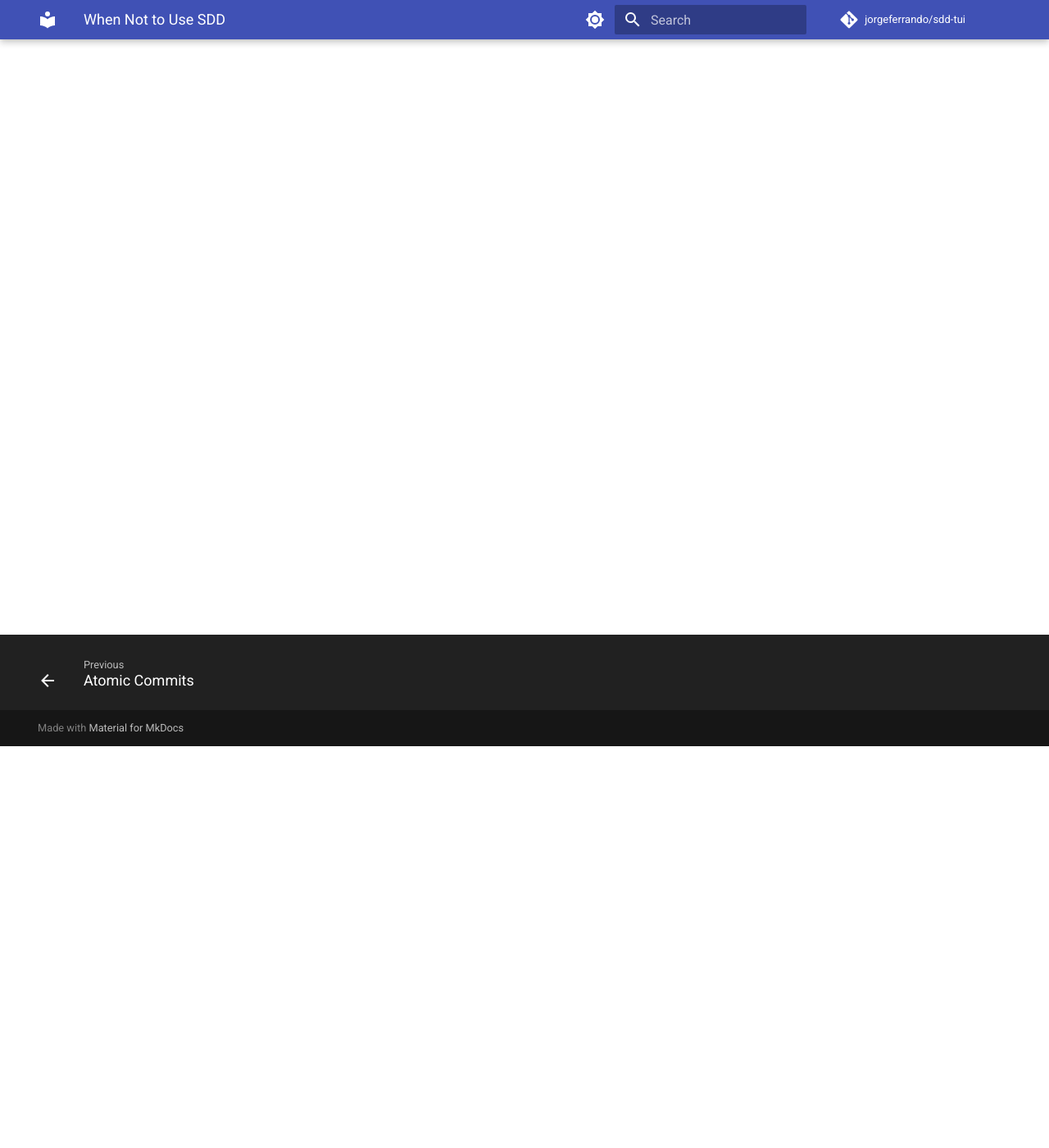
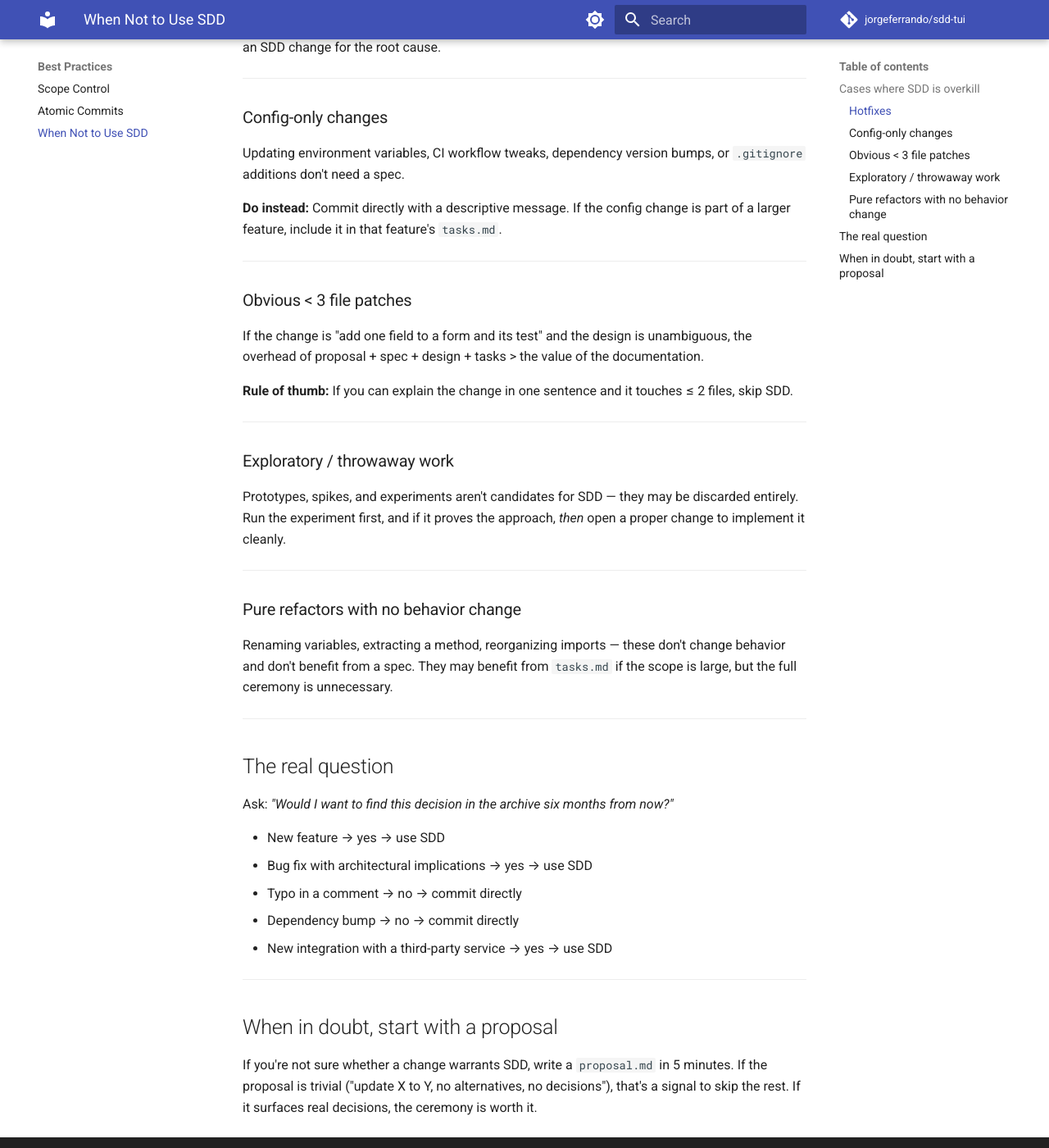
Before and after one commit to jorgeferrando/sdd-tui, an MkDocs documentation site: the page built from docs/best-practices/when-not-to-use-sdd.md, in a window 1280 px wide and 1400 px high, scrolled down 490 px. Shown: the whole window at 82% size. Built offline with MkDocs 1.6.1 and Material for MkDocs 9.7.7, drawn with Linux system fonts in a browser that asks for light colours; comment, search, counter and statistics services are not loaded; some of the changed text lies outside the part shown.

Commit message:
[docs-site-content] Add when-not-to-use-sdd best practice
Co-Authored-By: Claude Sonnet 4.6 <noreply@anthropic.com>

```diff
--- a/docs/best-practices/when-not-to-use-sdd.md
+++ b/docs/best-practices/when-not-to-use-sdd.md
@@ -1,4 +1,59 @@
 # When Not to Use SDD
 
-!!! note "Coming soon"
-    This page is part of the next documentation update.
+SDD adds value when a change is complex enough to benefit from a documented proposal, spec, and design. For small, routine changes, the ceremony adds friction without payoff.
+
+---
+
+## Cases where SDD is overkill
+
+### Hotfixes
+
+A production bug that needs to be fixed in the next 30 minutes is not the time for a proposal and spec review.
+
+**Do instead:** Fix it, commit with a clear message, merge. If the fix reveals a systemic issue, open an SDD change for the root cause.
+
+---
+
+### Config-only changes
+
+Updating environment variables, CI workflow tweaks, dependency version bumps, or `.gitignore` additions don't need a spec.
+
+**Do instead:** Commit directly with a descriptive message. If the config change is part of a larger feature, include it in that feature's `tasks.md`.
+
+---
+
+### Obvious < 3 file patches
+
+If the change is "add one field to a form and its test" and the design is unambiguous, the overhead of proposal + spec + design + tasks > the value of the documentation.
+
+**Rule of thumb:** If you can explain the change in one sentence and it touches ≤ 2 files, skip SDD.
+
+---
+
+### Exploratory / throwaway work
+
+Prototypes, spikes, and experiments aren't candidates for SDD — they may be discarded entirely. Run the experiment first, and if it proves the approach, *then* open a proper change to implement it cleanly.
+
+---
+
+### Pure refactors with no behavior change
+
+Renaming variables, extracting a method, reorganizing imports — these don't change behavior and don't benefit from a spec. They may benefit from `tasks.md` if the scope is large, but the full ceremony is unnecessary.
+
+---
+
+## The real question
+
+Ask: *"Would I want to find this decision in the archive six months from now?"*
+
+- New feature → yes → use SDD
+- Bug fix with architectural implications → yes → use SDD
+- Typo in a comment → no → commit directly
+- Dependency bump → no → commit directly
+- New integration with a third-party service → yes → use SDD
+
+---
+
+## When in doubt, start with a proposal
+
+If you're not sure whether a change warrants SDD, write a `proposal.md` in 5 minutes. If the proposal is trivial ("update X to Y, no alternatives, no decisions"), that's a signal to skip the rest. If it surfaces real decisions, the ceremony is worth it.
```
